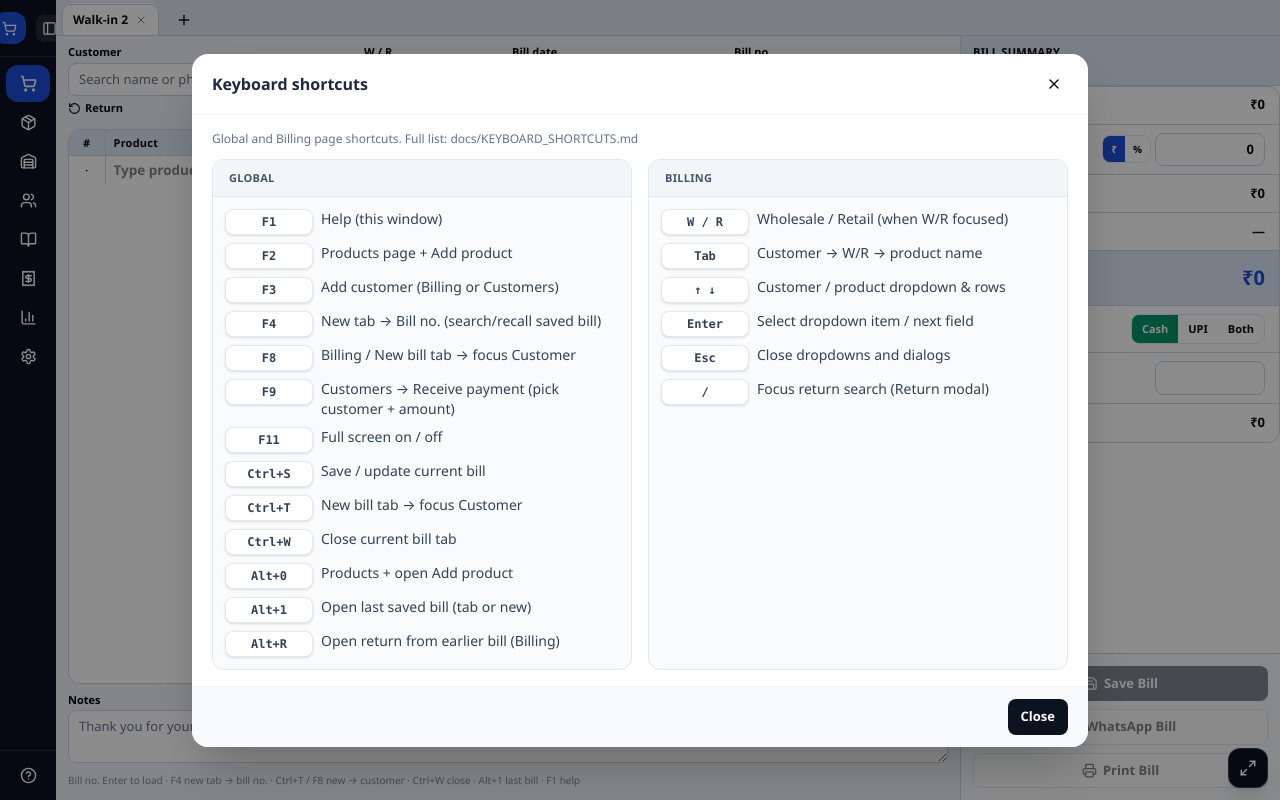
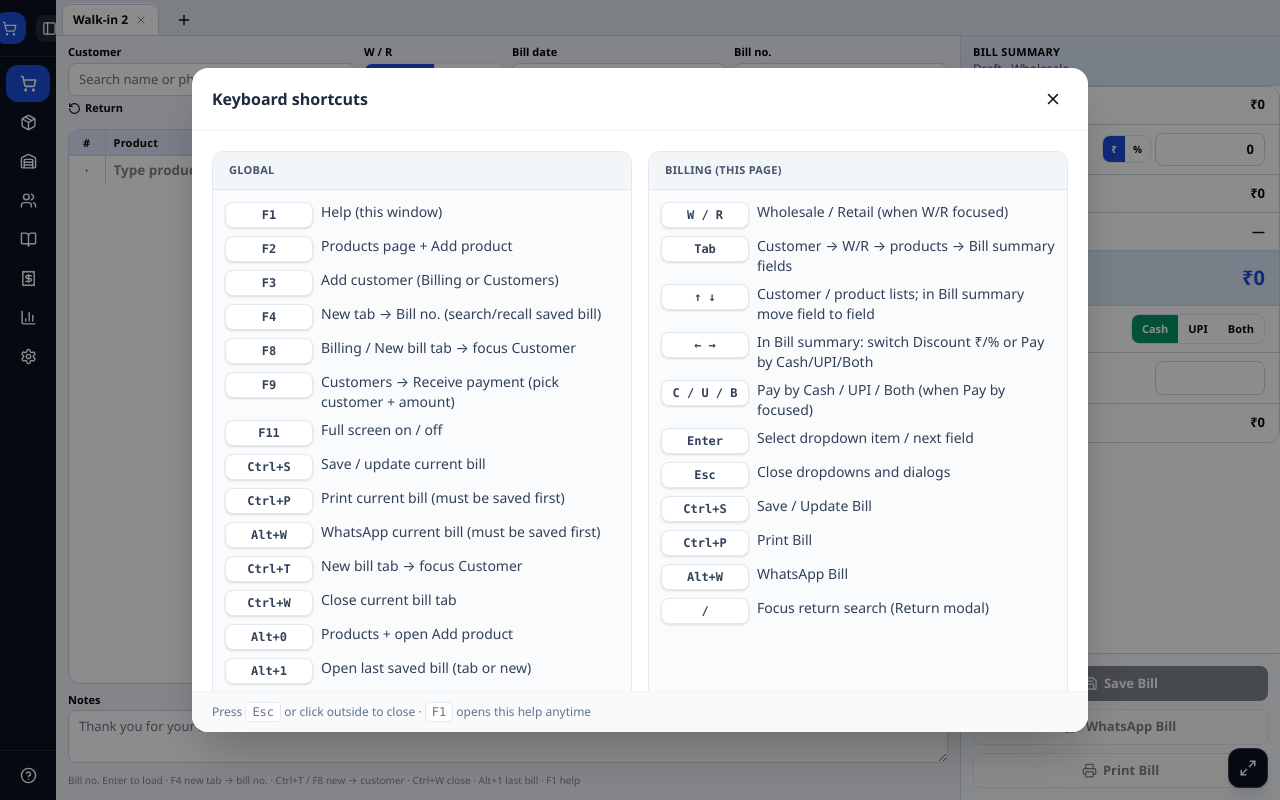
Before and after one commit to ShahidKollam/alif-pos, a React (Vite) app: page / in a window 1280 px wide. Both pictures are taken after a click on the button 28 px from the left and 775 px from the top of the page. Built offline with nearby package versions, Linux system fonts and the light colour scheme.

Commit message:
F1 help: document Ctrl+S / Ctrl+P / Alt+W and Bill summary arrow keys

```diff
--- a/src/components/HelpModal.jsx
+++ b/src/components/HelpModal.jsx
@@ -9,6 +9,8 @@ const globalShortcuts = [
   { key: 'F9', desc: 'Customers → Receive payment (pick customer + amount)' },
   { key: 'F11', desc: 'Full screen on / off' },
   { key: 'Ctrl+S', desc: 'Save / update current bill' },
+  { key: 'Ctrl+P', desc: 'Print current bill (must be saved first)' },
+  { key: 'Alt+W', desc: 'WhatsApp current bill (must be saved first)' },
   { key: 'Ctrl+T', desc: 'New bill tab → focus Customer' },
   { key: 'Ctrl+W', desc: 'Close current bill tab' },
   { key: 'Alt+0', desc: 'Products + open Add product' },
@@ -18,10 +20,15 @@ const globalShortcuts = [
 
 const billingShortcuts = [
   { key: 'W / R', desc: 'Wholesale / Retail (when W/R focused)' },
-  { key: 'Tab', desc: 'Customer → W/R → product name' },
-  { key: '↑ ↓', desc: 'Customer / product dropdown & rows' },
+  { key: 'Tab', desc: 'Customer → W/R → products → Bill summary fields' },
+  { key: '↑ ↓', desc: 'Customer / product lists; in Bill summary move field to field' },
+  { key: '← →', desc: 'In Bill summary: switch Discount ₹/% or Pay by Cash/UPI/Both' },
+  { key: 'C / U / B', desc: 'Pay by Cash / UPI / Both (when Pay by focused)' },
   { key: 'Enter', desc: 'Select dropdown item / next field' },
   { key: 'Esc', desc: 'Close dropdowns and dialogs' },
+  { key: 'Ctrl+S', desc: 'Save / Update Bill' },
+  { key: 'Ctrl+P', desc: 'Print Bill' },
+  { key: 'Alt+W', desc: 'WhatsApp Bill' },
   { key: '/', desc: 'Focus return search (Return modal)' }
 ];
 
@@ -47,17 +54,19 @@ export default function HelpModal({ page, onClose }) {
       <div className="bg-white rounded-2xl shadow-2xl w-full max-w-4xl mx-4 overflow-hidden" onClick={(e) => e.stopPropagation()}>
         <div className="flex items-center justify-between px-5 py-4 border-b border-slate-100">
           <h2 className="text-base font-semibold text-slate-800">Keyboard shortcuts</h2>
-          <button type="button" onClick={onClose} className="p-1.5 rounded-lg hover:bg-slate-100"><X size={16} /></button>
+          <button type="button" onClick={onClose} className="p-1.5 rounded-lg text-slate-400 hover:bg-slate-100 hover:text-slate-700" aria-label="Close">
+            <X size={18} />
+          </button>
         </div>
-        <div className="px-5 py-4">
-          <p className="text-xs text-slate-500 mb-3">Global and Billing page shortcuts. Full list: docs/KEYBOARD_SHORTCUTS.md</p>
-          <div className="grid grid-cols-1 md:grid-cols-2 gap-4">
-            <ShortcutList title="Global" shortcuts={globalShortcuts} />
-            <ShortcutList title="Billing" shortcuts={billingShortcuts} />
-          </div>
+        <div className="p-5 grid md:grid-cols-2 gap-4 max-h-[70vh] overflow-y-auto">
+          <ShortcutList title="Global" shortcuts={globalShortcuts} />
+          <ShortcutList
+            title={page === 'billing' ? 'Billing (this page)' : 'Billing'}
+            shortcuts={billingShortcuts}
+          />
         </div>
-        <div className="px-5 py-3 bg-slate-50 border-t border-slate-100 text-right">
-          <button type="button" className="btn btn-primary" onClick={onClose}>Close</button>
+        <div className="px-5 py-3 border-t border-slate-100 bg-slate-50 text-xs text-slate-500">
+          Press <kbd className="px-1.5 py-0.5 rounded border border-slate-200 bg-white font-mono">Esc</kbd> or click outside to close · <kbd className="px-1.5 py-0.5 rounded border border-slate-200 bg-white font-mono">F1</kbd> opens this help anytime
         </div>
       </div>
     </div>
```
